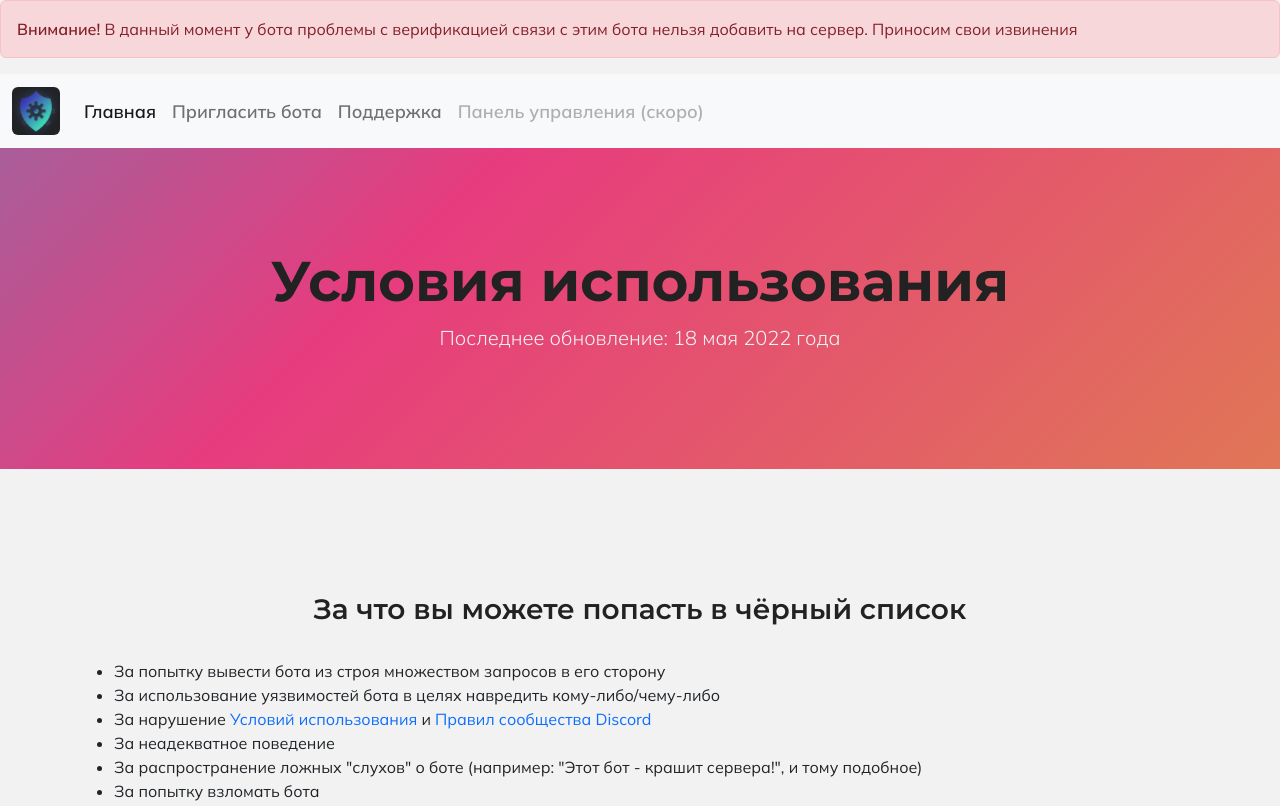
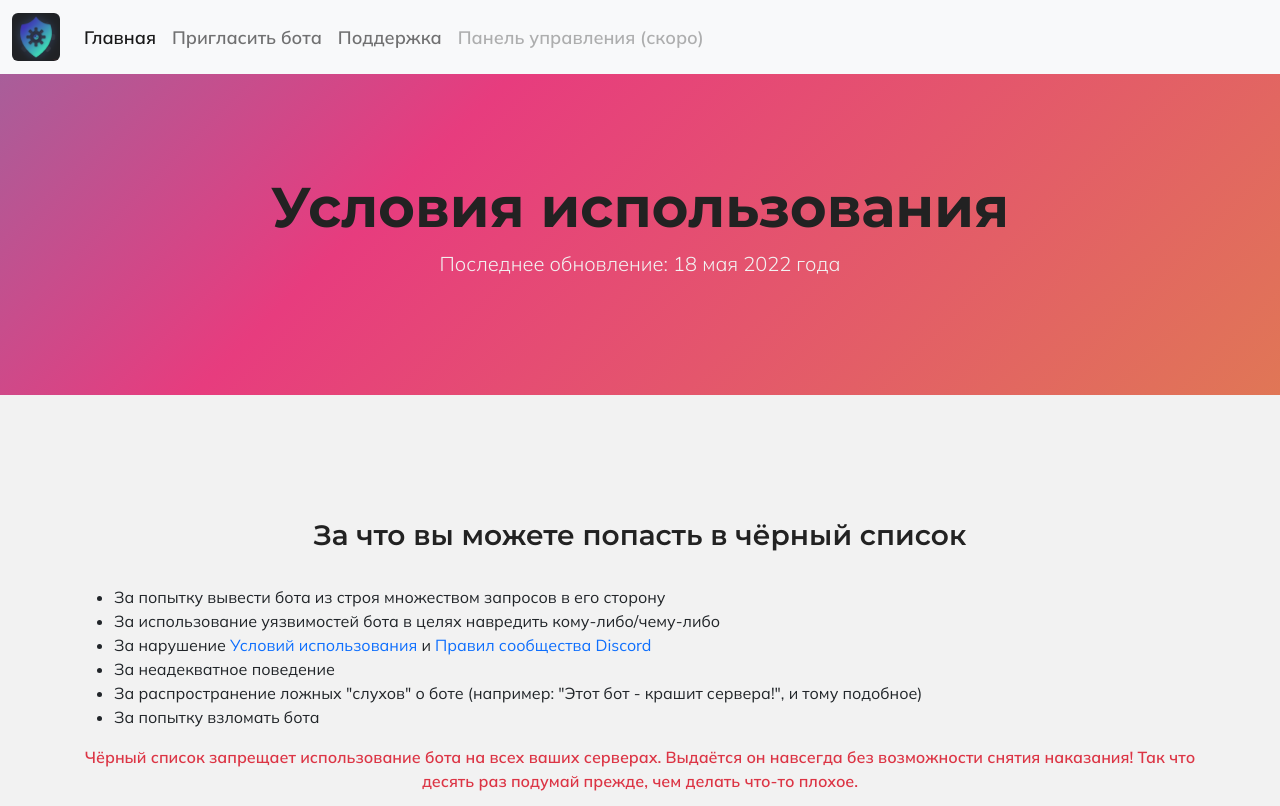
Before and after one commit to hiprotect/hiprotect.github.io, a plain HTML site: page terms.html in a window 1280 px wide. Shown: the top 806 px of the page. Drawn offline with nearby package versions, Linux system fonts and the light colour scheme.

Commit message:
Update terms.html

```diff
--- a/terms.html
+++ b/terms.html
@@ -19,9 +19,6 @@
     </head>
 
     <body>
-        <div class="alert alert-danger" role="alert">
-            <strong>Внимание!</strong> В данный момент у бота проблемы с верификацией связи с этим бота нельзя добавить на сервер. Приносим свои извинения
-        </div>
         <nav class="navbar navbar-expand-lg bg-light">
             <div class="container-fluid">
                 <a class="navbar-brand" href="/"><img src="/static/img/logo.png" alt="" class="rounded" width="48" height="48"></a>
```
